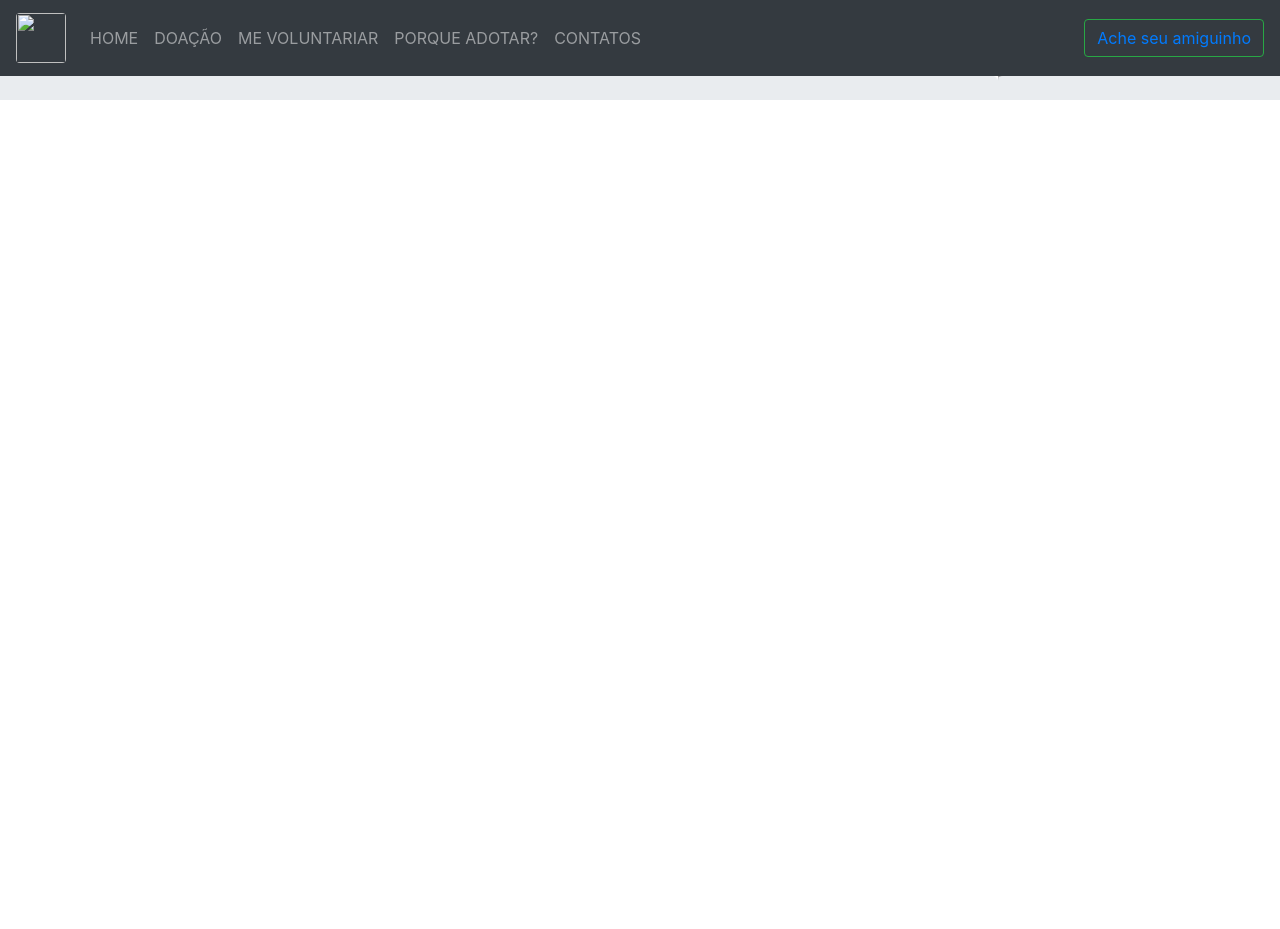
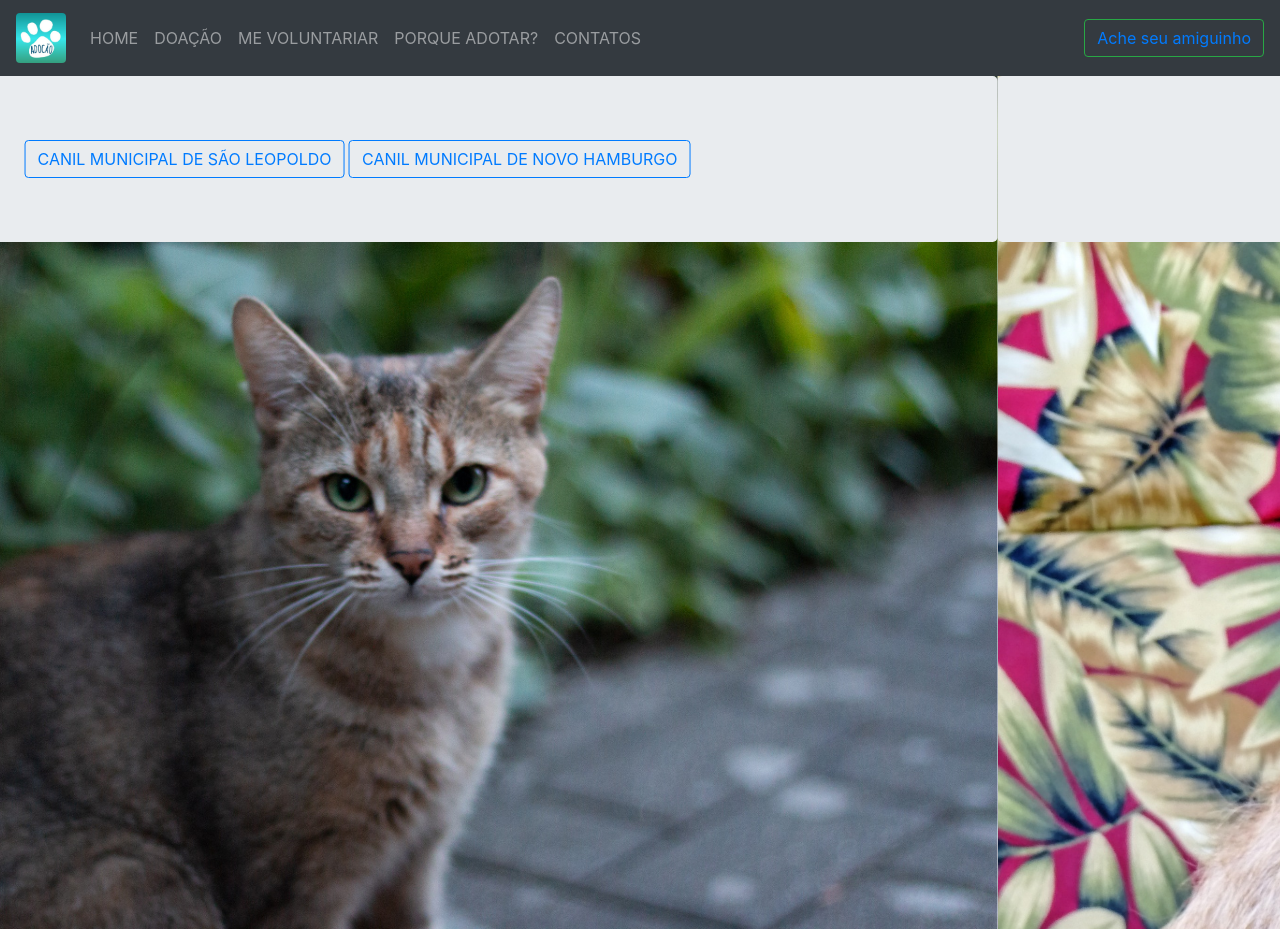
Before and after one commit to gemeos02/Adocao, a plain HTML site: page Projeto/Doacao.html in a window 1280 px wide. Before the commit the page ends 800 px from the top, so only its background shows below. Drawn offline with nearby package versions, Linux system fonts and the light colour scheme; a script that the page names is missing.

Commit message:
Update Doacao.html

```diff
--- a/Projeto/Doacao.html
+++ b/Projeto/Doacao.html
@@ -11,7 +11,7 @@
     <!-- Só uma imagem -->
     <nav class="navbar navbar-expand-lg navbar-dark bg-dark">
         <a class="navbar-brand" href="#">
-          <img src="logonovo.jpg"  width="50" height="50" alt="" class="rounded">
+          <img src="img/logonovo.jpg"  width="50" height="50" alt="" class="rounded">
 
         </a>
   <button class="navbar-toggler" type="button" data-toggle="collapse" data-target="#conteudoNavbarSuportado" aria-controls="conteudoNavbarSuportado" aria-expanded="false" aria-label="Alterna navegação">
@@ -50,7 +50,7 @@
    <div class="carousel-inner">
     <div class="carousel-item active">
 
-      <img class="d-block w-100" src="gato.jpg" alt="Primeiro Slide">
+      <img class="d-block w-100" src="img/gato.jpg" alt="Primeiro Slide">
 
       <div class="carousel-caption">
 
@@ -85,7 +85,7 @@
       </div>
     </div>
     <div class="carousel-item">
-      <img class="d-block w-100" src="fundo2.jpg" alt="Segundo Slide">
+      <img class="d-block w-100" src="img/fundo2.jpg" alt="Segundo Slide">
 
       <div class="carousel-caption">
         <div class="fixed-top">
```
